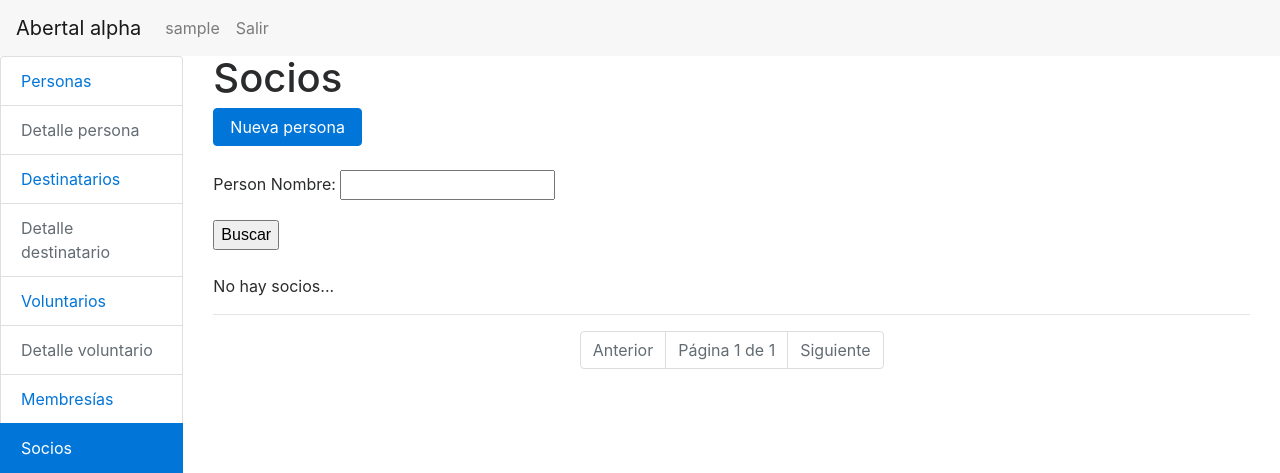
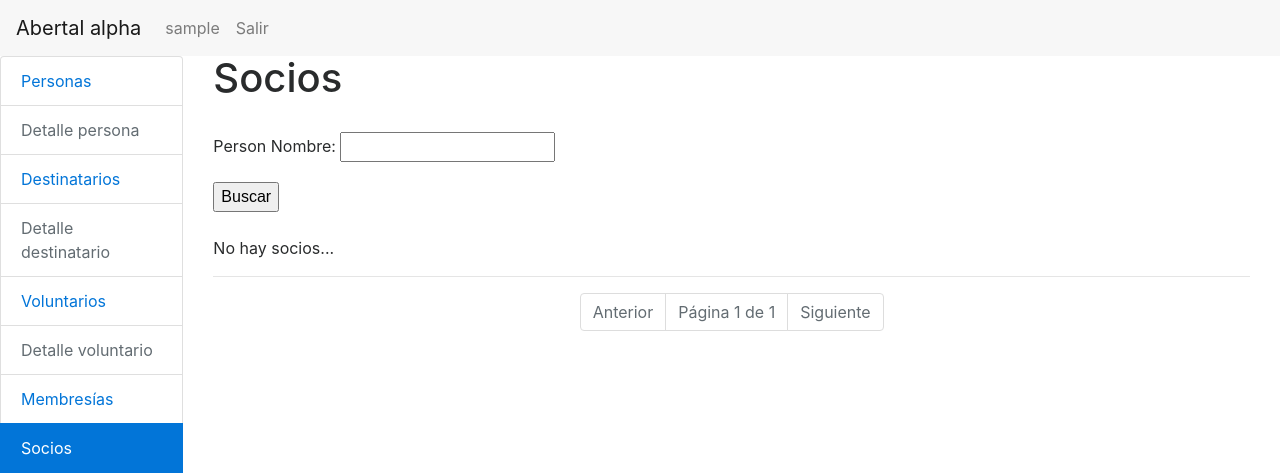
Before and after one commit to abertal/alpha, a Django app: page /webapp/member/ in a window 1280 px wide. Shown: the top 473 px of the page. Run offline with Django 3.2, Linux system fonts and the light colour scheme; the visitor is signed in with stand-in values (Sample User, id 1); some libraries are stand-ins or nearby versions.

Commit message:
elimina boton socios

```diff
--- a/webapp/templates/webapp/member_list.html
+++ b/webapp/templates/webapp/member_list.html
@@ -2,9 +2,6 @@
 
 {% block body %}
   {% block content %}
-  <div>
-    <a href="{% url 'person-create' %}" class="btn btn-primary">Nueva persona</a>
-  </div>
     <br>
     <form method="get">
      {{ filter.form.as_p }}
```
